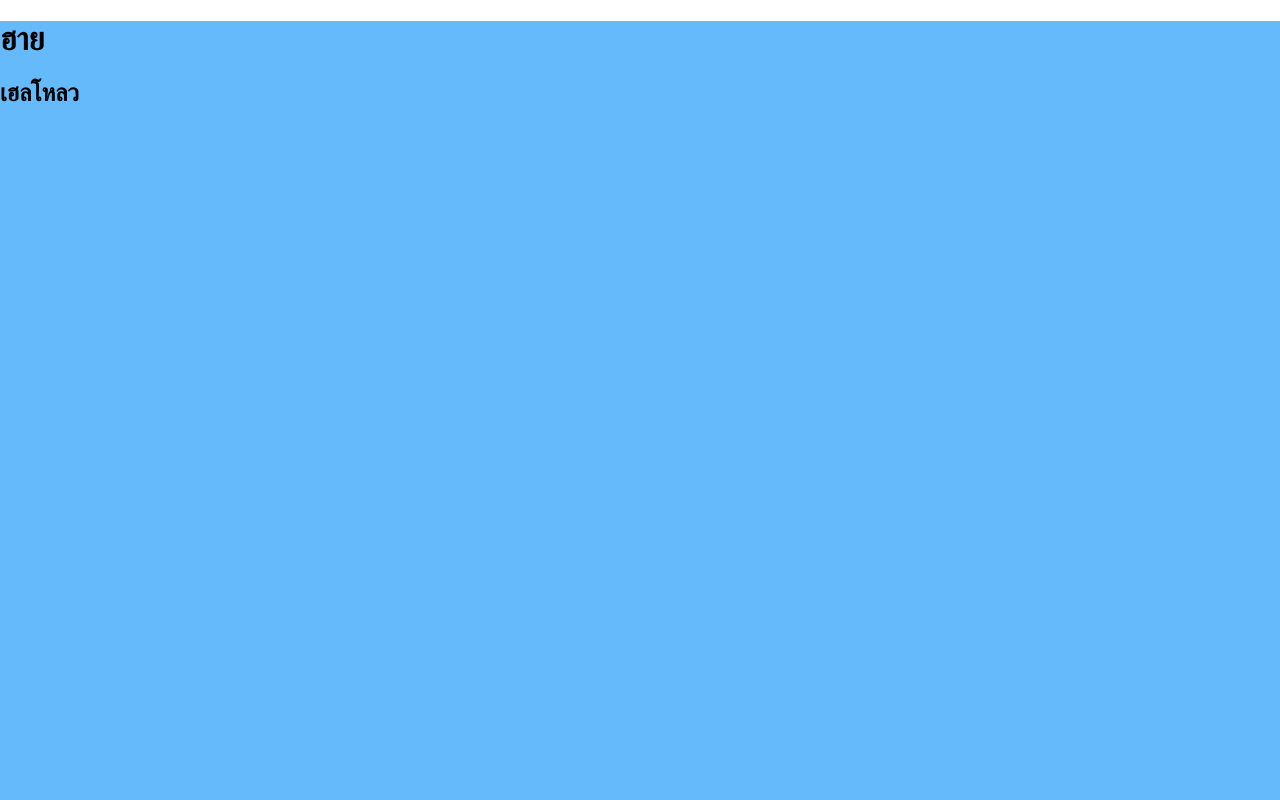
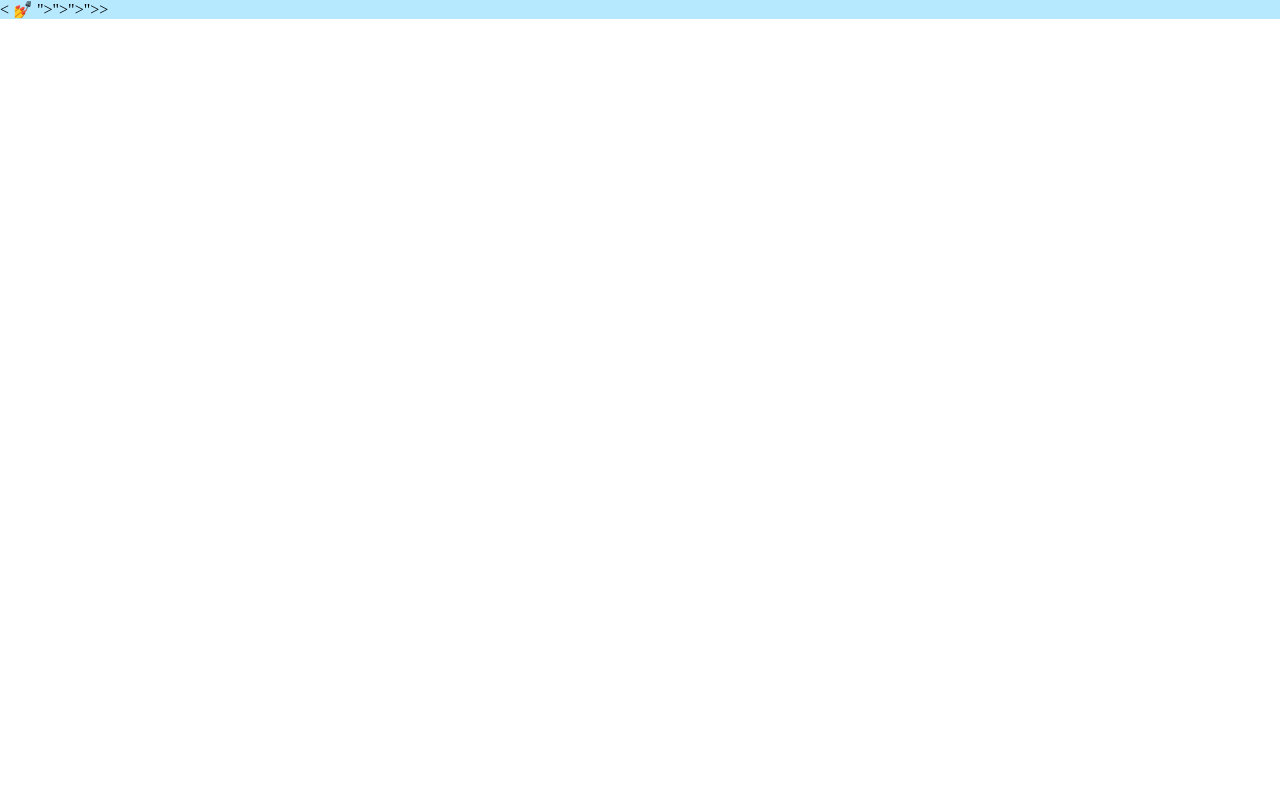
Before and after one commit to Zeferos/chinchila, a React (Create React App) app in the folder chinchilla/: page / in a window 1280 px wide. Shown: the top 800 px of the page. Built offline with nearby package versions, Linux system fonts and the light colour scheme.

Commit message:
[update] bg

```diff
--- a/chinchilla/src/App.js
+++ b/chinchilla/src/App.js
@@ -6,7 +6,7 @@ class App extends Component {
   render() {
     return (
       <div className="App">
-      <Home />
+      {/* <Home /> */}
       <WhatWho />
       </div>
     );
--- a/chinchilla/src/Page/WhatWho.js
+++ b/chinchilla/src/Page/WhatWho.js
@@ -1,18 +1,39 @@
 import React, { Component } from 'react';
-import styled from 'styled-components';
+import styled, { keyframes } from 'styled-components';
+// Create the keyframes
+const rotate = keyframes`
+  0% {
+    background-color: #6cd1fd;
+}
 
+  50% {
+    background-color: white;
+}
+100%{
+    background-color: #6cd1fd;
+
+}
+`;
 const Background = styled.div`
     height : 100vh;
     background-color : #6cd1fd;
+    animation: ${rotate} 5s linear infinite;
 `
 
+
+// Here we create a component that will rotate everything we pass in over two seconds
+const Rotate = styled.div`
+//   background-color: red;
+  animation: ${rotate} 2s linear infinite;
+`;
 
 class WhatWho extends Component {
   render() {
     return (
       <div className="App">
       <Background>
-          <img src='.\images\Desktop2\BGs2.png' width="100%"/>
+      <Rotate>&lt; 💅 ">">">">&gt;</Rotate>
+         <img src='.\images\Desktop2\s4-1.png' width="100%" />
           </Background>
       </div>
     );
```
